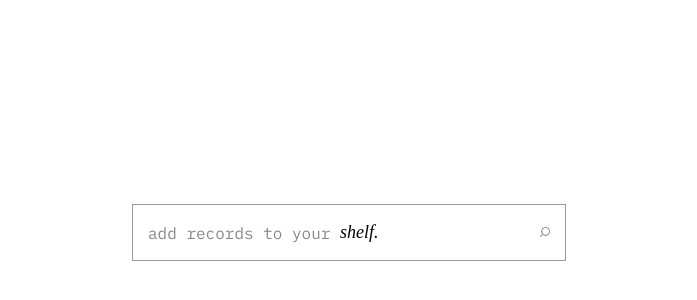
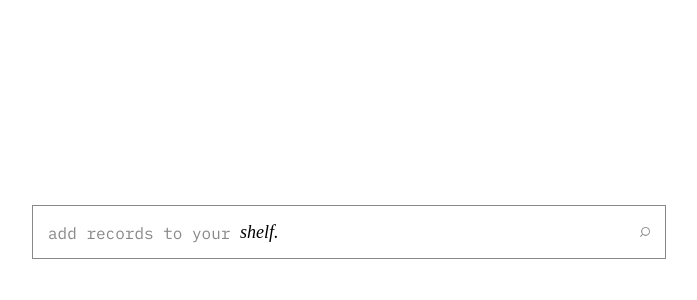
Before and after one commit to quishnu/shelf-app-alpha, a React (Create React App) app: page / in a window 1280 px wide. Shown: the part 208-508 px from the top of the page, without its empty margins (291-988 px from the left). Built offline with nearby package versions, Linux system fonts and the light colour scheme; a web font is replaced by a local one.

Commit message:
Update App.js

```diff
--- a/src/App.js
+++ b/src/App.js
@@ -36,10 +36,10 @@ function App() {
             onKeyDown={handleKeyDown}
             style={{
               padding: '16px',
-              fontSize: '18px',
-              width: '400px',
+              fontSize: '16px',
+              width: '600px',
               fontFamily: "'IBM Plex Mono', monospace",
-              border: '1px solid #999',
+              border: '1px solid #888',
               position: 'relative',
               zIndex: 2,
               background: 'transparent',
```
